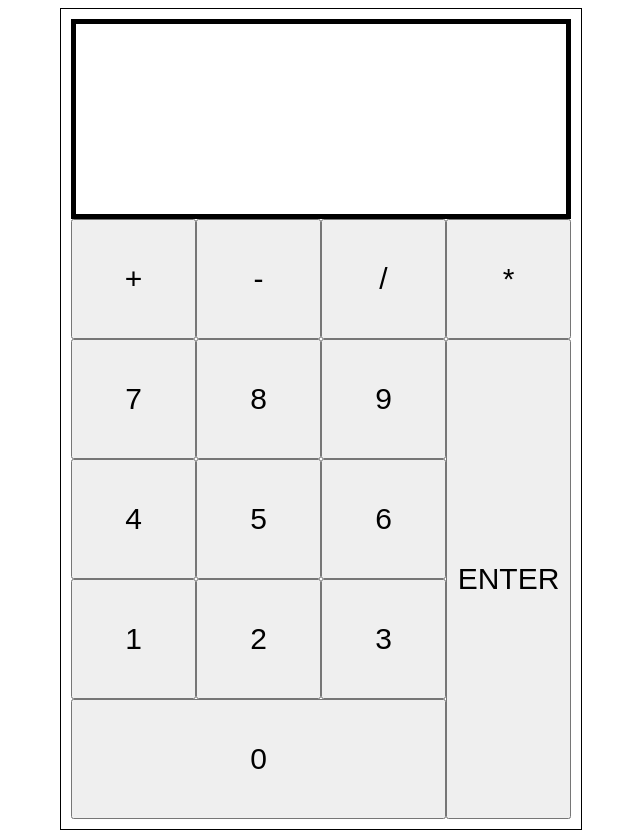
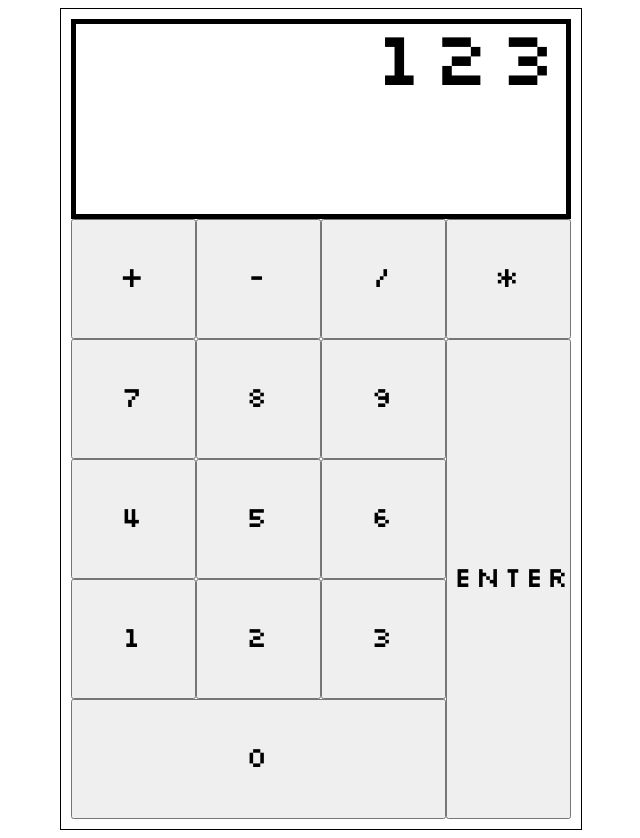
Before and after one commit to ivanchor/Project-Calculator, a plain HTML site: page index.html in a window 1280 px wide. Shown: the whole page, without its empty margins (319-959 px from the left). Drawn offline with Linux system fonts and the light colour scheme.

Commit message:
Added slkscre.ttf font

```diff
--- a/index.html
+++ b/index.html
@@ -13,7 +13,7 @@
 
 
     <div class="calculator">
-        <div class="display"></div>
+        <div class="display"> 123</div>
 
         <div class="operators">
             <button class="operator"> + </button>
--- a/style.css
+++ b/style.css
@@ -1,11 +1,22 @@
+@font-face{
+    font-family: calculatorFont;
+    src: url(slkscre.ttf);
+}
+
+html{
+    font-family: calculatorFont
+}
+
 body{
     display: flex;
     justify-content: center;
+    font-family: calculatorFont
 }
 
 button{
     font-size: 30px;
     box-sizing: border-box;
+    font-family: calculatorFont
 }
 
 .calculator{
@@ -23,6 +34,9 @@ button{
     height: 25%;
     border: 5px, solid, black;
     box-sizing: border-box;
+    text-align: right;
+    /* font-size: 200px; */
+    font-size: 5em
 }
 
 .operators{
@@ -62,4 +76,5 @@ button{
 
 .enter_button{
     flex: 1 0 0;
+    width: 1px;
 }
```
Also changed, not shown: slkscre.ttf (added).
